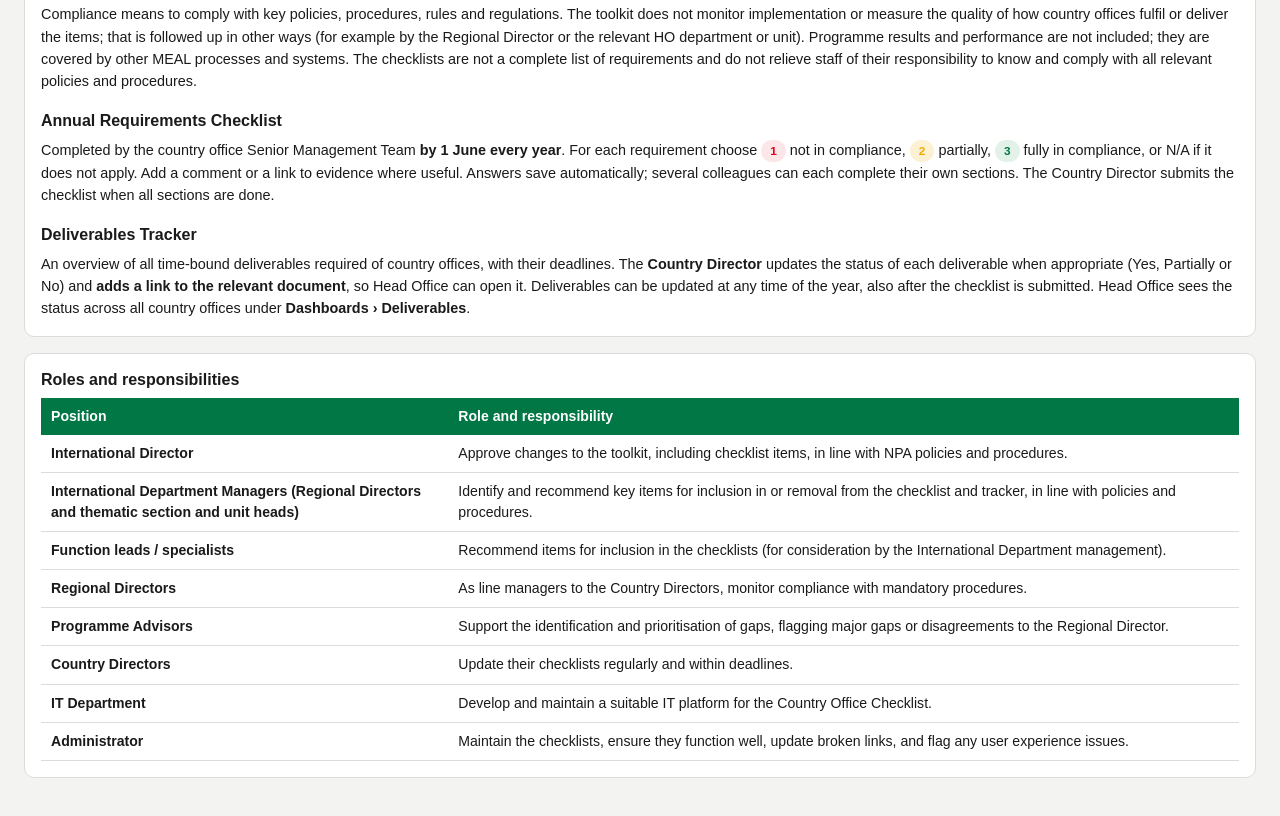
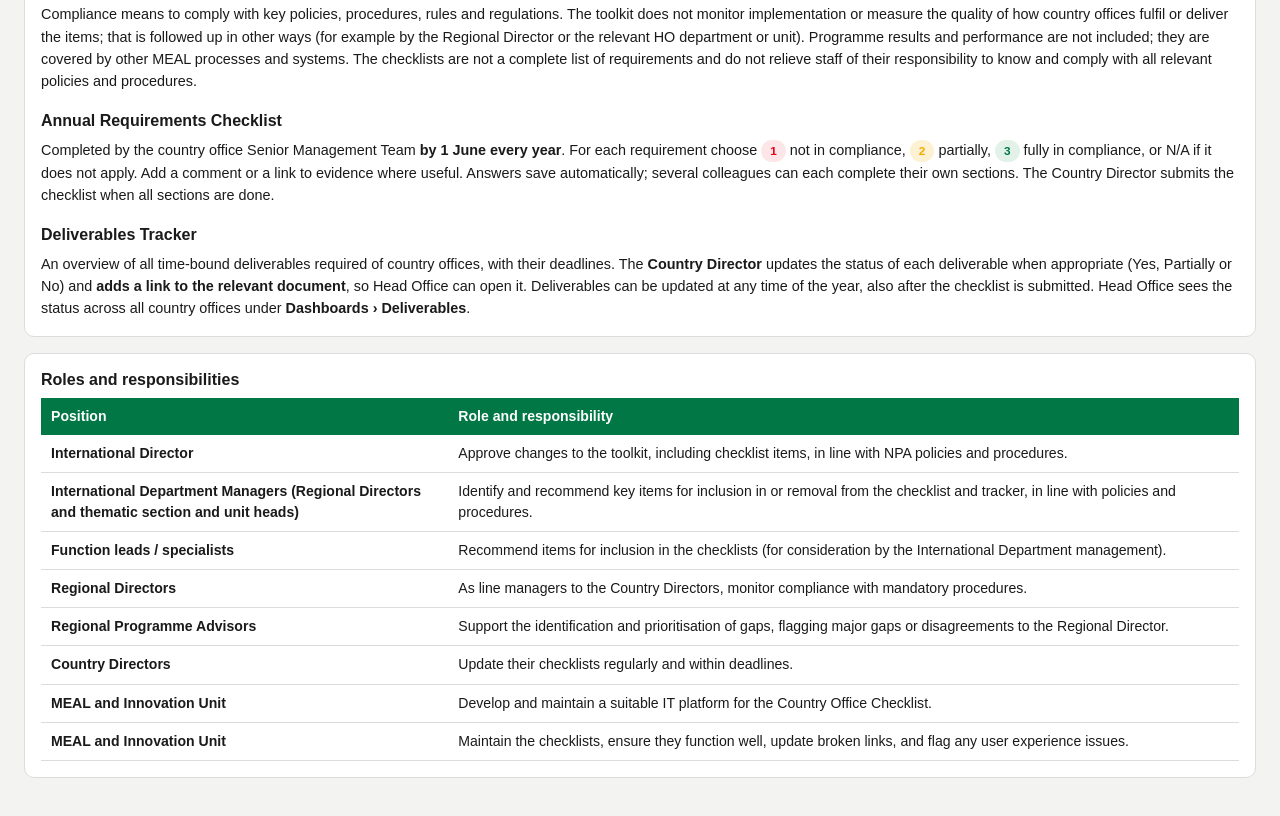
Before and after one commit to Norsk-Folkehjelp/CO-Requirements-Checklist, a plain HTML site: page index.html in a window 1280 px wide. Shown: the part 915-1731 px from the top of the page. Drawn offline with Linux system fonts and the light colour scheme.

Commit message:
Add files via upload

```diff
--- a/index.html
+++ b/index.html
@@ -984,10 +984,10 @@ function renderGuide(){
     ["International Department Managers (Regional Directors and thematic section and unit heads)", "Identify and recommend key items for inclusion in or removal from the checklist and tracker, in line with policies and procedures."],
     ["Function leads / specialists", "Recommend items for inclusion in the checklists (for consideration by the International Department management)."],
     ["Regional Directors", "As line managers to the Country Directors, monitor compliance with mandatory procedures."],
-    ["Programme Advisors", "Support the identification and prioritisation of gaps, flagging major gaps or disagreements to the Regional Director."],
+    ["Regional Programme Advisors", "Support the identification and prioritisation of gaps, flagging major gaps or disagreements to the Regional Director."],
     ["Country Directors", "Update their checklists regularly and within deadlines."],
-    ["IT Department", "Develop and maintain a suitable IT platform for the Country Office Checklist."],
-    ["Administrator", "Maintain the checklists, ensure they function well, update broken links, and flag any user experience issues."]];
+    ["MEAL and Innovation Unit", "Develop and maintain a suitable IT platform for the Country Office Checklist."],
+    ["MEAL and Innovation Unit", "Maintain the checklists, ensure they function well, update broken links, and flag any user experience issues."]];
   $app().innerHTML = `
   <div class="hero gd-hero gd-text">
     <div><div class="eyebrow">Guidelines</div><h1>Country Office Compliance Toolkit</h1></div>
```
